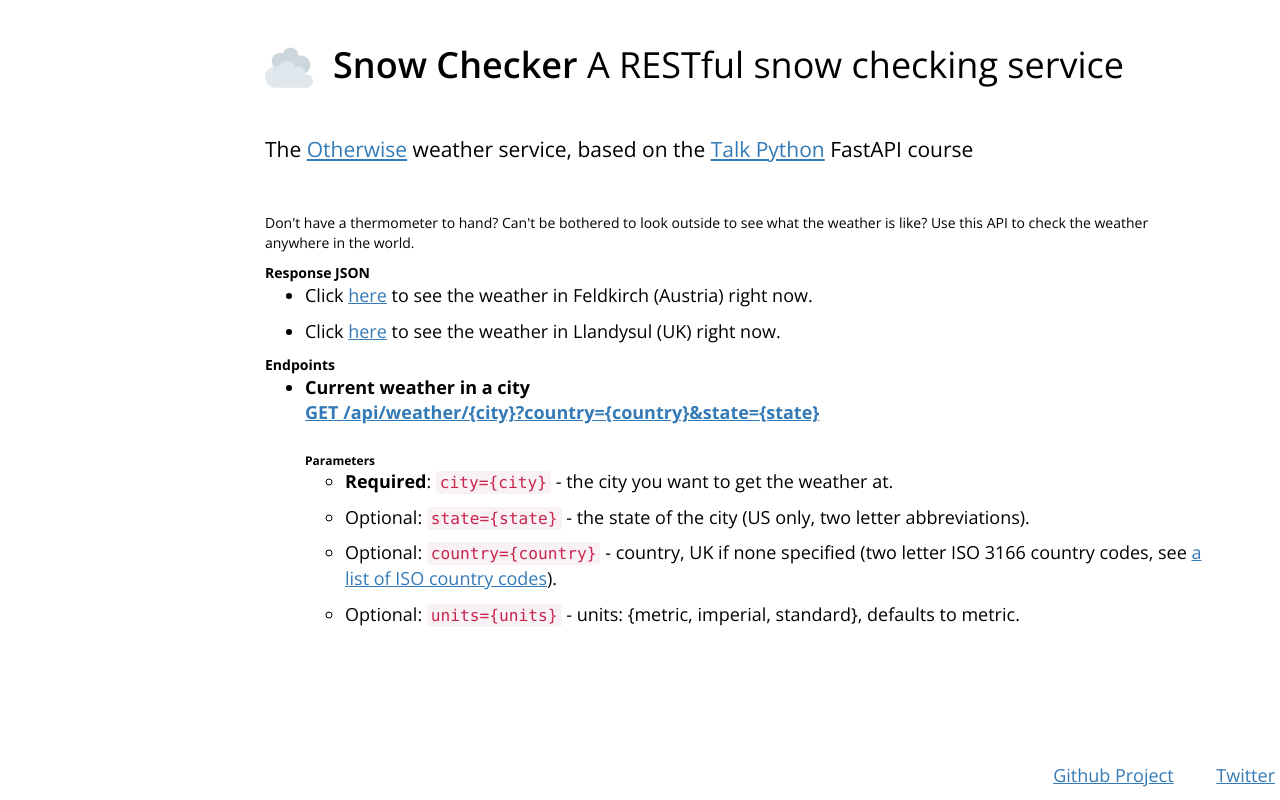
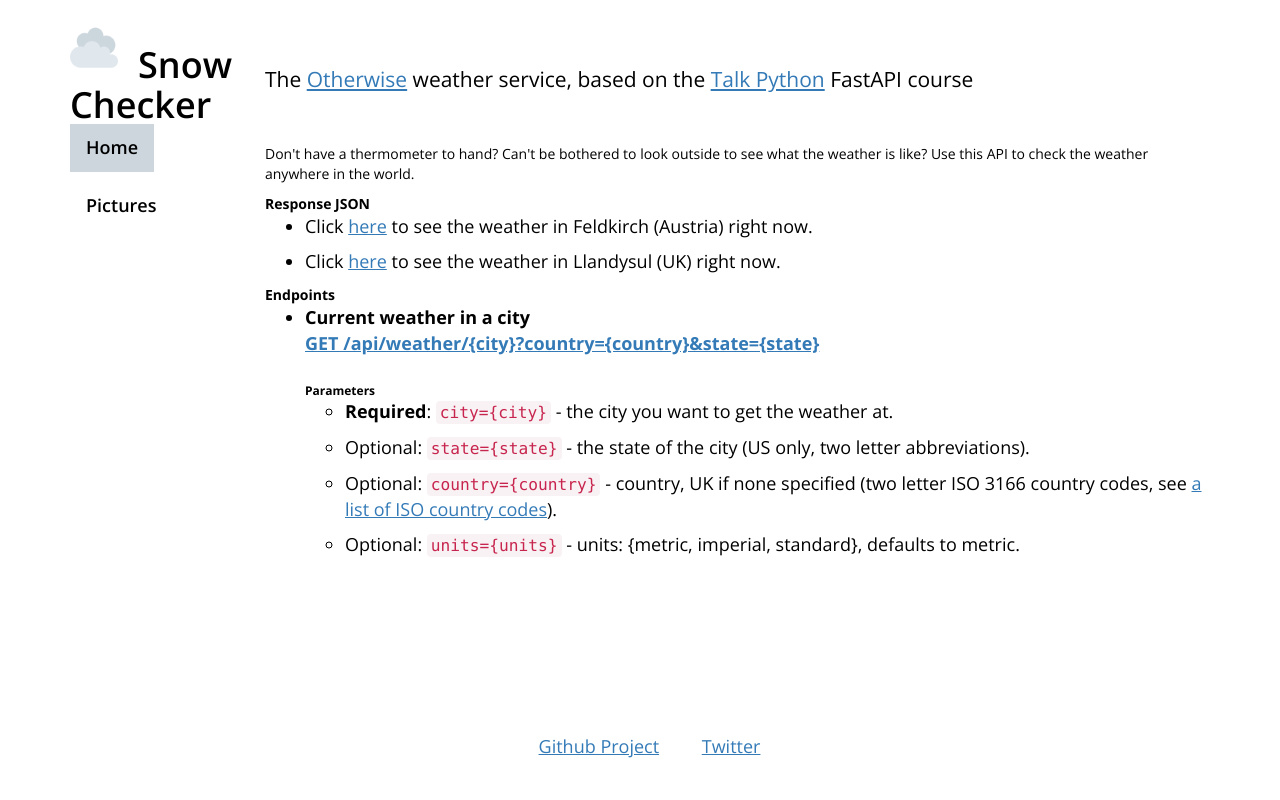
Before and after one commit to idjotherwise/snow-watcher, a FastAPI app: page / in a window 1280 px wide. Run offline with FastAPI, Linux system fonts and the light colour scheme; parts of the project's set-up code (start-up, migrations or seed data) failed here and were passed over; some libraries are stand-ins or nearby versions; some web fonts are replaced.

Commit message:
Updated the report page and added a picture page

```diff
--- a/main.py
+++ b/main.py
@@ -10,6 +10,7 @@ from api import weather_api
 from models.location import Location
 from services import openweather_service, report_service
 from views import home
+from views import pictures
 
 api = fastapi.FastAPI()
 
@@ -49,6 +50,7 @@ def configure_routing():
     api.mount('/static', StaticFiles(directory='static'), name='static')
     api.include_router(home.router)
     api.include_router(weather_api.router)
+    api.include_router(pictures.router)
 
 if __name__ == '__main__':
     configure()
--- a/models/location.py
+++ b/models/location.py
@@ -5,5 +5,5 @@ from pydantic import BaseModel
 
 class Location(BaseModel):
     city: str
-    country: Optional[str] = 'UK'
+    country: Optional[str] = 'GB'
     state: Optional[str] = None
--- a/requirements.txt
+++ b/requirements.txt
@@ -4,3 +4,4 @@ httpx
 jinja2
 aiofiles
 requests
+country_converter
--- a/services/openweather_service.py
+++ b/services/openweather_service.py
@@ -25,7 +25,7 @@ async def get_report_async(city: str, state: Optional[str], country: str, units:
             raise ValidationError(resp.text, status_code=resp.status_code)
 
     data = resp.json()
-    forecast = {'weather': data['weather'][0]['main'], 'description': data['weather'][0]['description'], **data['main']}
+    forecast = {'weather': data['weather'][0]['main'], 'description': data['weather'][0]['description'].capitalize(), **data['main']}
     weather_cache.set_weather(city, state, country, units, forecast)
 
     return forecast
--- a/static/css/theme.css
+++ b/static/css/theme.css
@@ -56,10 +56,51 @@ p {
     font-size: 25px;
 }
 
+.starter-template .footer {
+    position: fixed;
+    left: 0;
+    bottom: 5%;
+    width: 100%;
+}
+
 .starter-template .links {
-    float: right;
+    margin-left: auto;
+    margin-right: auto;
+    width: 50%;
+    float: none;
     right: 0;
+    bottom: 0;
     margin-top: 125px;
+    text-align: center;
+}
+
+.navlist ul {
+  list-style-type: none;
+  margin: 0;
+  padding: 0;
+  overflow: hidden;
+  background-color: #FFFFFF;
+}
+
+.navlist li {
+  float: left;
+}
+
+.navlist li a {
+  display: block;
+  color: black;
+  text-align: center;
+  padding: 14px 16px;
+  text-decoration: none;
+}
+
+.navlist .active {
+  background-color: #CCD6DC;
+}
+
+/* Change the link color to #111 (black) on hover */
+.navlist li a:hover {
+  background-color: #E0E8EC;
 }
 
 .starter-template .links ul {
--- a/templates/home/index.html
+++ b/templates/home/index.html
@@ -1,11 +1,7 @@
 {% extends "shared/layout.html" %}
-
+{% set active_page = "index" %}
 {% block content %}
 
-    <img src="/static/img/cloud.png" style="float: left; max-width: 48px; margin-right: 20px;" alt="">
-
-    <h1><span class="font-semi-bold">Snow Checker</span> <span class="smaller">A RESTful snow checking service</span>
-    </h1>
 
     <div style="clear:both;"></div>
     <br>
@@ -16,13 +12,9 @@
 <p>Don't have a thermometer to hand? Can't be bothered to look outside to see what the weather is like? Use this API to check the weather anywhere in the world.</p>
         <strong>Response JSON</strong>
                 <ul>
-                    <li>Click <a href="/api/weather/feldkirch?&country=at"
-                                 target="_blank"
-                    >here</a> to see the weather in Feldkirch (Austria) right now.
+                    <li>Click <a href="/api/weather/feldkirch?&country=at">here</a> to see the weather in Feldkirch (Austria) right now.
                     </li>
-                    <li>Click <a href="/api/weather/llandysul?&country=uk"
-                                 target="_blank"
-                    >here</a> to see the weather in Llandysul (UK) right now.
+                    <li>Click <a href="/api/weather/llandysul?&country=uk">here</a> to see the weather in Llandysul (UK) right now.
                     </li>
                 </ul>
         <strong>Endpoints</strong>
--- a/templates/shared/layout.html
+++ b/templates/shared/layout.html
@@ -21,20 +21,40 @@
     <div class="container">
         <div class="row">
             <div class="col-md-2">
+
+                    <img src="/static/img/cloud.png" style="float: left; max-width: 48px; margin-right: 20px;" alt="">
+                    <h1>
+                        <span class="font-semi-bold">Snow Checker</span>
+                        <div class="font-semi-bold navlist" style="float:right;">
+                                                        {% set navigation_bar = [
+                                ('/', 'index', 'Home'),
+                                ('/pictures', 'pictures', 'Pictures')
+                            ] -%}
+                            {% set active_page = active_page|default('index') -%}
+
+                            <ul id="navigation">
+                            {% for href, id, caption in navigation_bar %}
+                              <li{% if id == active_page %} class="active"{% endif
+                              %}><a href="{{ href|e }}">{{ caption|e }}</a></li>
+                            {% endfor %}
+                            </ul>
+                        </div>
+                    </h1>
+
+
+
             </div>
             <div class="col-md-10">
                 <div>
-
-                    {% block content %}
-                    <div class="content">
-                        THIS PAGE HAS NO CONTENT
-                    </div>
-                    {% endblock %}
-
+                        {% block content %}
+                            <div class="content">
+                                THIS PAGE HAS NO CONTENT
+                            </div>
+                        {% endblock %}
                 </div>
             </div>
         </div>
-        <div class="row">
+        <div class="footer">
             <div class="links">
                 <ul>
                     <li><i class="glyphicon glyphicon-cog icon-muted"></i><a
--- a/views/home.py
+++ b/views/home.py
@@ -12,7 +12,7 @@ router = fastapi.APIRouter()
 async def index(request: Request):
     events = await report_service.get_reports()
     data = {'request': request, 'events': events}
-    return templates.TemplateResponse('home/index.html', {'request': request, 'events': events})
+    return templates.TemplateResponse('home/index.html', data)
 
 @router.get('/favicon.ico', include_in_schema=False)
 def favicon():
```
Also changed, not shown: api/weather_api.py (+15 -3 lines), templates/home/pictures.html (added, +8 -0 lines), templates/home/report.html (added, +27 -0 lines), views/pictures.py (added, +13 -0 lines), static/img/snowpic.jpg (added), 2 other files.
